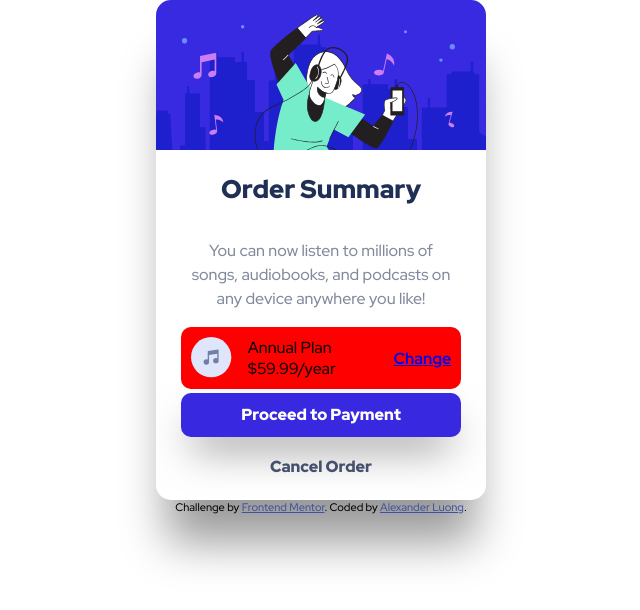
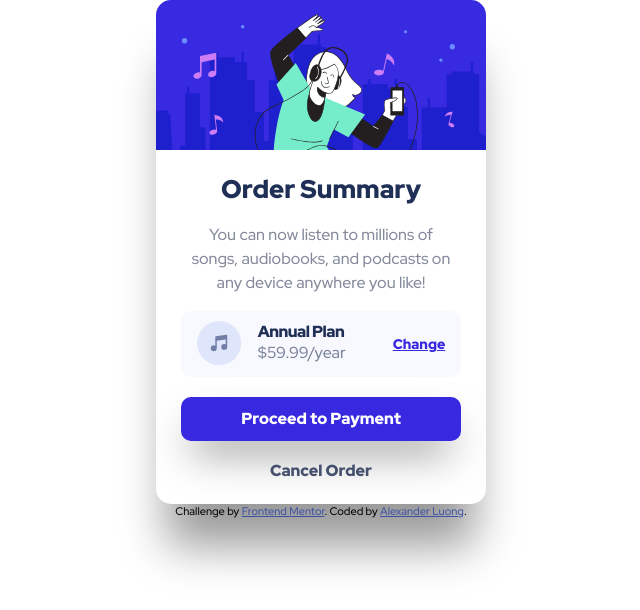
Before and after one commit to alexanderluong/order-summary-component-react, a React (Create React App) app: page / in a window 1280 px wide. Shown: the top 610 px of the page, without its empty margins (319-959 px from the left). Built offline with nearby package versions, Linux system fonts and the light colour scheme.

Commit message:
Fix formatting for plan card

```diff
--- a/src/App.css
+++ b/src/App.css
@@ -1,42 +1,3 @@
-.App {
-  text-align: center;
-}
-
-.App-logo {
-  height: 40vmin;
-  pointer-events: none;
-}
-
-@media (prefers-reduced-motion: no-preference) {
-  .App-logo {
-    animation: App-logo-spin infinite 20s linear;
-  }
-}
-
-.App-header {
-  background-color: #282c34;
-  min-height: 100vh;
-  display: flex;
-  flex-direction: column;
-  align-items: center;
-  justify-content: center;
-  font-size: calc(10px + 2vmin);
-  color: white;
-}
-
-.App-link {
-  color: #61dafb;
-}
-
-@keyframes App-logo-spin {
-  from {
-    transform: rotate(0deg);
-  }
-  to {
-    transform: rotate(360deg);
-  }
-}
-
 .attribution {
   font-size: 11px;
   text-align: center;
--- a/src/components/PlanCard/PlanCard.js
+++ b/src/components/PlanCard/PlanCard.js
@@ -1,17 +1,19 @@
+import { ReactComponent as MusicIcon } from '../../assets/svg/icon-music.svg';
 import styles from './PlanCard.module.css';
-import { ReactComponent as MusicIcon } from '../../assets/svg/icon-music.svg';
 
 const PlanCard = ({ price, planName }) => (
   <div className={styles.card}>
     <MusicIcon
       preserveAspectRatio='none'
-      height='42'
-      width='42'
+      height='46'
+      width='46'
       viewBox='0 0 50 50'
     />
     <span class={`flex-column ${styles.plan}`}>
-      <span>{planName}</span>
-      <span>{price}</span>
+      <p>
+        <b>{planName}</b>
+      </p>
+      <p>{price}</p>
     </span>
     <a className={styles.link} href='#'>
       Change
--- a/src/components/PlanCard/PlanCard.module.css
+++ b/src/components/PlanCard/PlanCard.module.css
@@ -1,21 +1,36 @@
 .card {
   max-width: 85%;
-  background: red;
+  background: #f8f9fe;
   width: 100%;
   display: flex;
   border-radius: 10px;
-  padding: 10px;
+  padding: 10px 1em;
   box-sizing: border-box;
   gap: 15px;
+  margin: 1em auto;
 }
 
 .link {
   align-self: center;
   justify-self: right;
-  font-weight: 700;
+  font-weight: 900;
+  color: hsl(245, 75%, 52%);
+  font-size: 14px;
 }
 
 .plan {
   flex-grow: 2;
   text-align: left;
 }
+
+p {
+  margin: 0;
+  color: #7a839b;
+  font-size: ;
+}
+
+p > b {
+  color: hsl(223, 47%, 23%);
+  font-weight: 900;
+  letter-spacing: -0.5px;
+}
```
Also changed, not shown: 1 other file (tests, documents, lock files or other folders).
